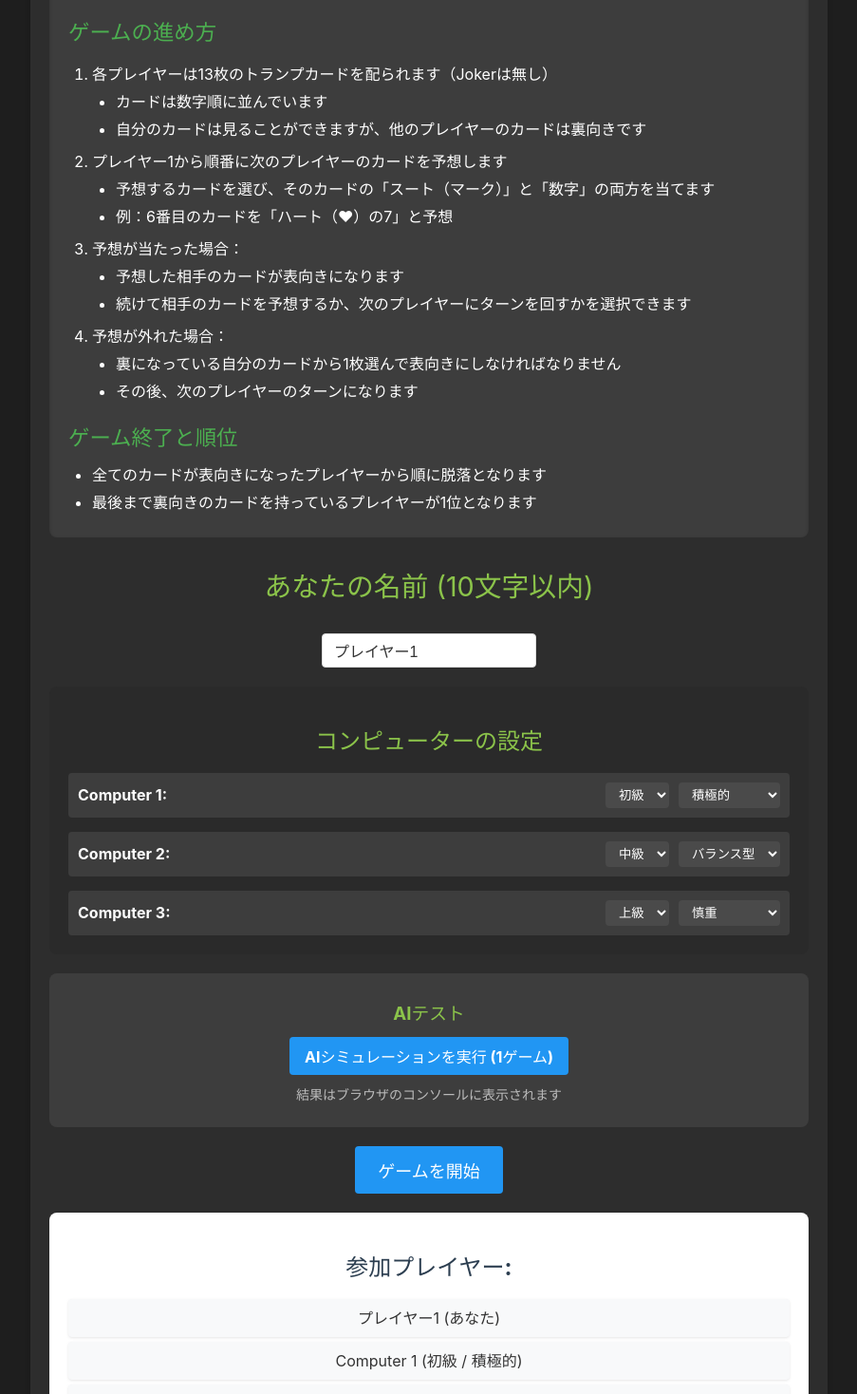
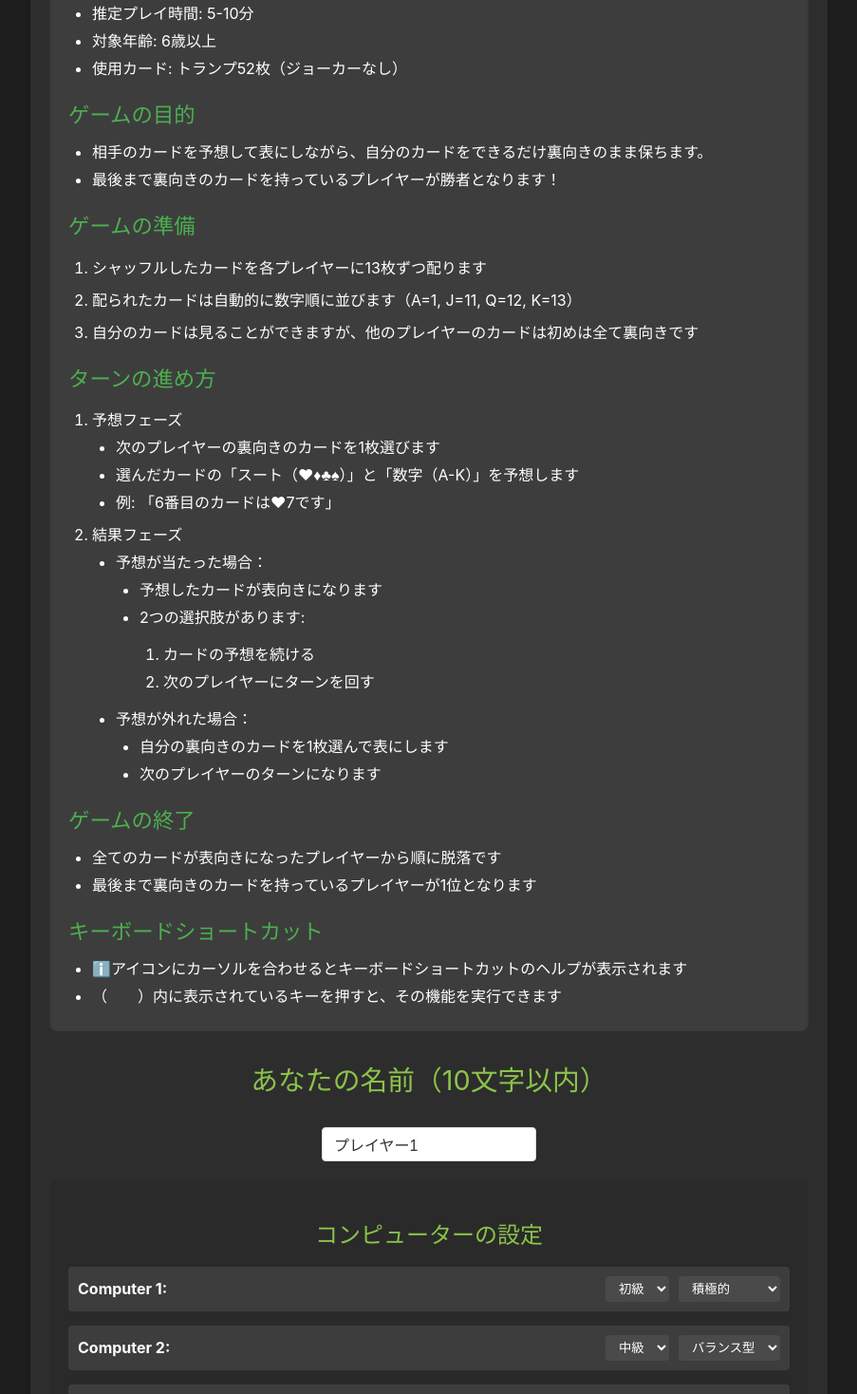
Before and after one commit to pikot16/card-hunter, a React (Vite) app: page / in a window 1280 px wide. Shown: the part 300-1768 px from the top of the page at 95% size, without its empty margins (188-1091 px from the left). Built offline with nearby package versions, Linux system fonts and the light colour scheme.

Commit message:
feat: ゲームルールの説明を改善し、ダイアログの操作性を向上

```diff
--- a/src/App.tsx
+++ b/src/App.tsx
@@ -121,7 +121,7 @@ function App() {
 
   const handleCardSelect = (playerIndex: number, cardIndex: number) => {
     // ダイアログ表示中は新しいカードの選択を無効化
-    if (showSuitDialog || showNumberDialog) {
+    if (showSuitDialog || showNumberDialog || showContinueDialog) {
       return;
     }
 
@@ -1214,6 +1214,25 @@ function App() {
     </div>
   );
 
+  // ダイアログ外クリックのハンドラーを追加
+  useEffect(() => {
+    const handleOutsideClick = (e: MouseEvent) => {
+      // showContinueDialogがtrueの場合は何もしない（このダイアログは外クリックで閉じない）
+      if (showContinueDialog) return;
+
+      // スート予想ダイアログまたは数字予想ダイアログが表示されている場合のみ処理
+      if (showSuitDialog || showNumberDialog) {
+        const dialogElement = dialogRef;
+        if (dialogElement && !dialogElement.contains(e.target as Node)) {
+          handleCancelSelection();
+        }
+      }
+    };
+
+    document.addEventListener('mousedown', handleOutsideClick);
+    return () => document.removeEventListener('mousedown', handleOutsideClick);
+  }, [showSuitDialog, showNumberDialog, showContinueDialog, dialogRef]);
+
   return (
     <div className="game-container">
       <div className="game-main">
@@ -1224,47 +1243,82 @@ function App() {
             <div className="game-rules">
               <h2>ゲームのルール</h2>
               <div className="rules-content">
+                <h3>ゲームの概要</h3>
+                <ul>
+                  <li>プレイヤー人数: 4人（あなた＆コンピューター3人）</li>
+                  <li>推定プレイ時間: 5-10分</li>
+                  <li>対象年齢: 6歳以上</li>
+                  <li>使用カード: トランプ52枚（ジョーカーなし）</li>
+                </ul>
+
                 <h3>ゲームの目的</h3>
-                <p>自分のカードを守り抜き、最後まで残ったプレイヤーが勝者となります！</p>
-
-                <h3>ゲームの進め方</h3>
+                <ul>
+                  <li>相手のカードを予想して表にしながら、自分のカードをできるだけ裏向きのまま保ちます。</li>
+                  <li>最後まで裏向きのカードを持っているプレイヤーが勝者となります！</li>
+                </ul>
+
+                <h3>ゲームの準備</h3>
                 <ol>
-                  <li>各プレイヤーは13枚のトランプカードを配られます（Jokerは無し）
+                  <li>シャッフルしたカードを各プレイヤーに13枚ずつ配ります</li>
+                  <li>配られたカードは自動的に数字順に並びます（A=1, J=11, Q=12, K=13）</li>
+                  <li>自分のカードは見ることができますが、他のプレイヤーのカードは初めは全て裏向きです</li>
+                </ol>
+
+                <h3>ターンの進め方</h3>
+                <ol>
+                  <li>予想フェーズ
                     <ul>
-                      <li>カードは数字順に並んでいます</li>
-                      <li>自分のカードは見ることができますが、他のプレイヤーのカードは裏向きです</li>
+                      <li>次のプレイヤーの裏向きのカードを1枚選びます</li>
+                      <li>選んだカードの「スート（♥♦♣♠）」と「数字（A-K）」を予想します</li>
+                      <li>例: 「6番目のカードは♥7です」</li>
                     </ul>
                   </li>
-                  <li>プレイヤー1から順番に次のプレイヤーのカードを予想します
+                  <li>結果フェーズ
                     <ul>
-                      <li>予想するカードを選び、そのカードの「スート（マーク）」と「数字」の両方を当てます</li>
-                      <li>例：6番目のカードを「ハート（♥）の7」と予想</li>
-                    </ul>
-                  </li>
                       <li>予想が当たった場合：
                         <ul>
-                      <li>予想した相手のカードが表向きになります</li>
-                      <li>続けて相手のカードを予想するか、次のプレイヤーにターンを回すかを選択できます</li>
+                          <li>予想したカードが表向きになります</li>
+                          <li>2つの選択肢があります:
+                            <ol>
+                              <li>カードの予想を続ける</li>
+                              <li>次のプレイヤーにターンを回す</li>
+                            </ol>
+                          </li>
                         </ul>
                       </li>
                       <li>予想が外れた場合：
                         <ul>
-                      <li>裏になっている自分のカードから1枚選んで表向きにしなければなりません</li>
-                      <li>その後、次のプレイヤーのターンになります</li>
+                          <li>自分の裏向きのカードを1枚選んで表にします</li>
+                          <li>次のプレイヤーのターンになります</li>
+                        </ul>
+                      </li>
                     </ul>
                   </li>
                 </ol>
 
-                <h3>ゲーム終了と順位</h3>
+                <h3>ゲームの終了</h3>
                 <ul>
-                  <li>全てのカードが表向きになったプレイヤーから順に脱落となります</li>
+                  <li>全てのカードが表向きになったプレイヤーから順に脱落です</li>
                   <li>最後まで裏向きのカードを持っているプレイヤーが1位となります</li>
                 </ul>
+
+                {/* <h3>プレイのコツ</h3>
+                <ul>
+                  <li>既に表になっているカードの情報を元に裏のカードを推理しましょう</li>
+                  <li>過去の予想結果も推理に役立ちます</li>
+                  <li>予想を続けるか回すかの判断も重要です</li>
+                </ul> */}
+
+                <h3>キーボードショートカット</h3>
+                <ul>
+                  <li>ℹ️アイコンにカーソルを合わせるとキーボードショートカットのヘルプが表示されます</li>
+                  <li>（　　）内に表示されているキーを押すと、その機能を実行できます</li>
+                </ul>
               </div>
             </div>
 
             <div className="player-input">
-              <label htmlFor="player-name">あなたの名前 (10文字以内)</label>
+              <label htmlFor="player-name">あなたの名前（10文字以内）</label>
               <input
                 id="player-name"
                 type="text"
@@ -1310,14 +1364,14 @@ function App() {
             <div className="players-list">
               <h2>参加プレイヤー:</h2>
               <div className="player-item">
-                {playerName || 'プレイヤー1'} (あなた)
+                {playerName || 'プレイヤー1'}（あなた）
               </div>
               {[1, 2, 3].map(id => (
                 <div key={id} className="player-item">
-                  Computer {id} ({computerSettings[id].skillLevel === 'beginner' ? '初級' :
+                  Computer {id}（{computerSettings[id].skillLevel === 'beginner' ? '初級' :
                                computerSettings[id].skillLevel === 'intermediate' ? '中級' : '上級'} / {
                                computerSettings[id].personalityType === 'aggressive' ? '積極的' :
-                                computerSettings[id].personalityType === 'cautious' ? '慎重' : 'バランス型'})
+                                computerSettings[id].personalityType === 'cautious' ? '慎重' : 'バランス型'}）
                 </div>
               ))}
             </div>
@@ -1482,6 +1536,7 @@ function App() {
                   tabIndex={-1}
                   ref={setDialogRef}
                   style={{ outline: 'none' }}
+                  onClick={(e) => e.stopPropagation()}  // クリックの伝播を停止
                 >
                   <div className="dialog-header">
                     <h3>カードのスートを予想してください</h3>
@@ -1521,6 +1576,7 @@ function App() {
                   tabIndex={-1}
                   ref={setDialogRef}
                   style={{ outline: 'none' }}
+                  onClick={(e) => e.stopPropagation()}  // クリックの伝播を停止
                 >
                   <div className="dialog-header">
                     <h3>カードの数字を予想してください　</h3>
```
Also changed, not shown: src/styles/components/ComputerActionDialog.css (line endings or trailing spaces), src/styles/components/GuessDialog.css (line endings or trailing spaces). Lines whose indentation alone changed are shown as unchanged.
